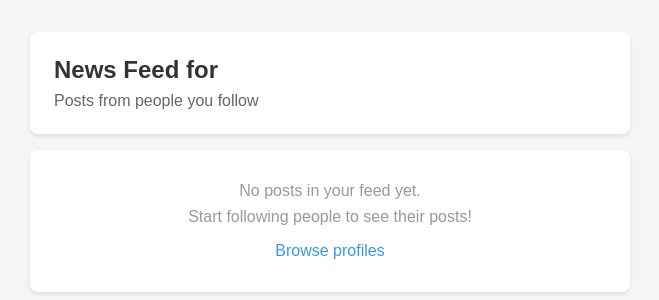
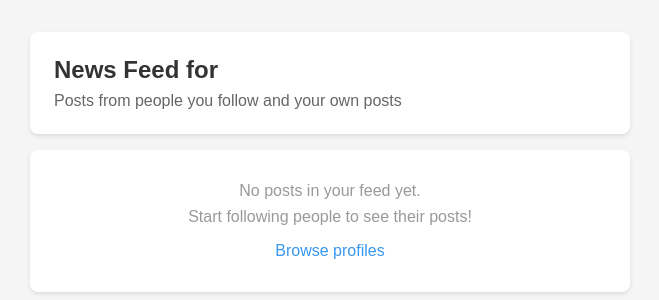
Before and after one commit to xiea2205/cs412, a Django app: template mini_insta/templates/mini_insta/news_feed.html in a window 1280 px wide. Shown: the part 180-480 px from the top of the page, without its empty margins (310-969 px from the left). Run offline with Django 5.2, Linux system fonts and the light colour scheme; the template is opened without the code that fills it, so the values that code supplies are empty.

Commit message:
Fix news feed back link and update description
- Changed news feed back link to use show_user_profile URL without pk
- Updated news feed description to clarify it includes user's own posts

```diff
--- a/mini_insta/templates/mini_insta/news_feed.html
+++ b/mini_insta/templates/mini_insta/news_feed.html
@@ -14,7 +14,7 @@
     <!-- Header -->
     <div style="background: white; border-radius: 8px; box-shadow: 0 2px 4px rgba(0,0,0,0.1); padding: 1.5rem; margin-bottom: 1rem;">
         <h2 style="margin: 0; color: #333;">News Feed for {{ profile.username }}</h2>
-        <p style="margin: 0.5rem 0 0 0; color: #666;">Posts from people you follow</p>
+        <p style="margin: 0.5rem 0 0 0; color: #666;">Posts from people you follow and your own posts</p>
     </div>
 
     <!-- Feed Posts -->
@@ -95,7 +95,7 @@
 
     <!-- Back Link -->
     <div style="background: white; border-radius: 8px; box-shadow: 0 2px 4px rgba(0,0,0,0.1); padding: 1rem; margin-top: 1rem;">
-        <a href="{% url 'profile' profile.pk %}" style="color: #3897f0; text-decoration: none;">
+        <a href="{% url 'show_user_profile' %}" style="color: #3897f0; text-decoration: none;">
             &larr; Back to your profile
         </a>
     </div>
```
